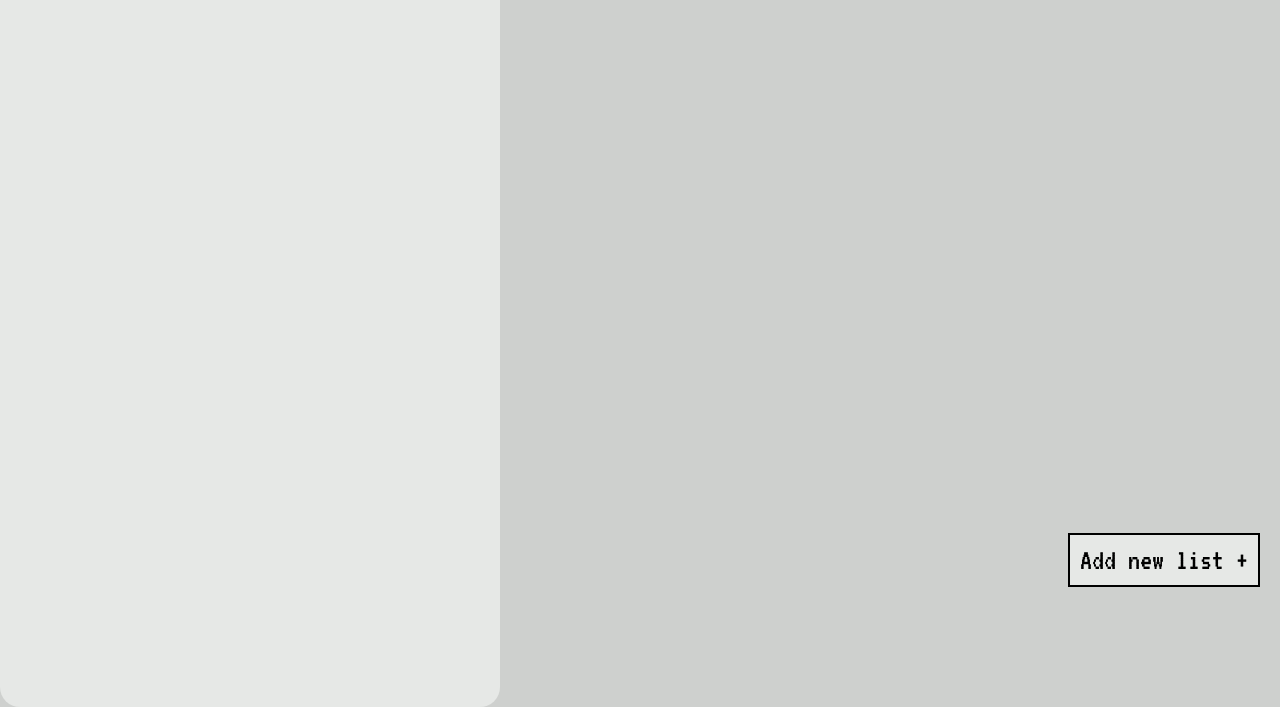
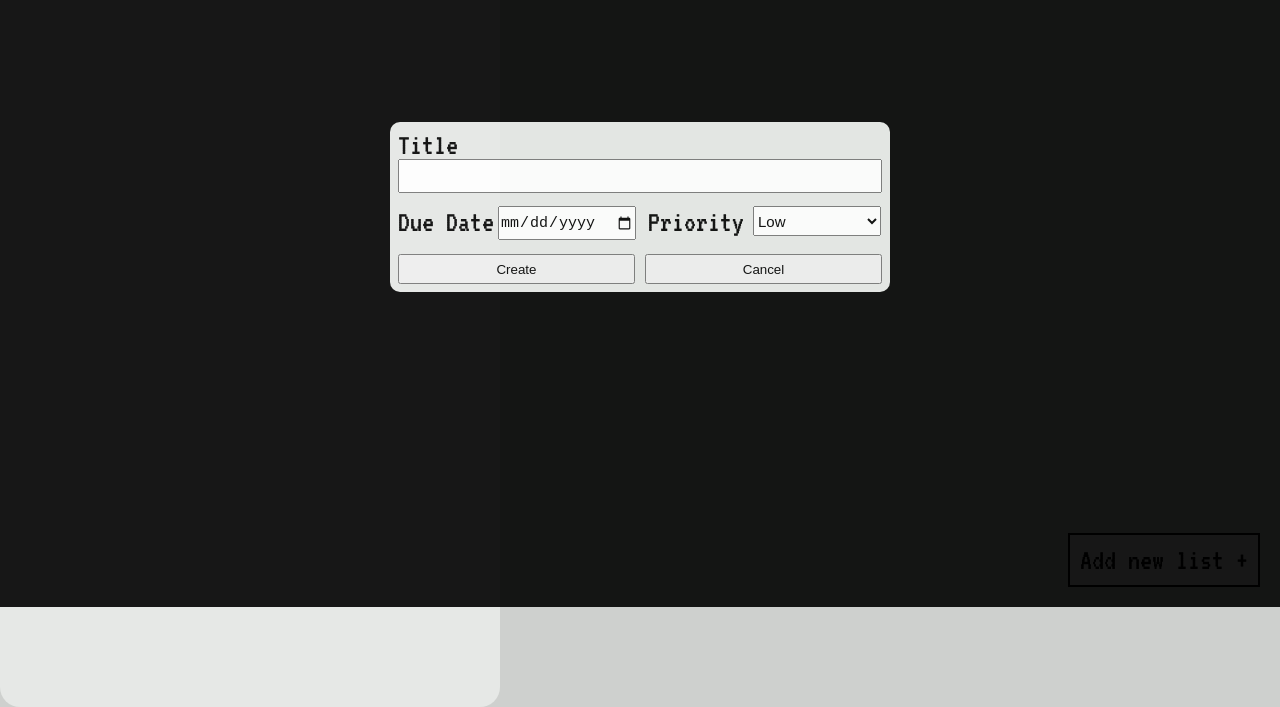
Before and after one commit to Dragesia/todo-list, a plain HTML site: page index.html in a window 1280 px wide. Shown: the part 193-900 px from the top of the page. Drawn offline with Linux system fonts and the light colour scheme.

Commit message:
added todo modal

```diff
--- a/index.html
+++ b/index.html
@@ -11,7 +11,33 @@
 <body>
     <div class="list-add">Add new list +</div>
     <div class="header">PIXEL TODO</div>
-    <div class="home">
+    <div class="home"></div>
+    <div class="modal">
+        <div class="todo-modal">
+            <div class="title-div">
+                <label for="title">Title</label>
+                <input type="text" name="title" id="title" required>
+            </div>
+            <div class="rest-div">
+                <div class="date-div">
+                    <label for="date">Due Date</label>
+                    <input type="date" name="date" id="date">
+                </div>
+                <div class="pri-div">
+                    <label for="priority">Priority</label>
+                    <select name="priority" id="priority">
+                        <option value="Low">Low</option>
+                        <option value="Medium">Medium</option>
+                        <option value="High">High</option>
+                    </select>
+                </div>
+            </div>
+            <div class="buttons-div">
+                <button id="create">Create</button>
+                <button id="cancel">Cancel</button>
+            </div>
+
+        </div>
     </div>
 </body>
 </html>
--- a/style.css
+++ b/style.css
@@ -11,7 +11,7 @@
 
 html, body {
     font-size: 10px;
-    box-sizing: border-box;
+    /*box-sizing: border-box;*/
     font-family: 'VT323';
     background-color: var(--light);
 }
@@ -124,3 +124,90 @@ html, body {
     background-color: var(--dark);
     color: var(--plat);
 }
+
+.modal {
+    position: fixed;
+    top: 0;
+    right: 0;
+    height: 100vh;
+    width: 100vw;
+    background-color: black;
+    opacity: 0.9;
+    display: flex;
+    justify-content: center;
+    align-items: center;
+}
+
+.todo-modal {
+    background-color: var(--plat);
+    height: 170px;
+    width: 500px;
+    border-radius: 10px;
+    display: flex;
+    flex-direction: column;
+    justify-content: center;
+    align-items: center;
+    gap: 10px;
+}
+
+.title-div, .rest-div, .buttons-div {
+    width: 100%;
+}
+
+.date-div, .pri-div {
+    width: 50%;
+}
+.title-div {
+    display: flex;
+    flex-direction: column;
+    align-items: stretch;
+}
+
+.rest-div {
+    display: flex;
+    flex-direction: row;
+}
+
+#title, #date, #priority {
+    position: relative;
+    bottom: 4px;
+    height: 30px;
+    width: auto;
+    font-size: 1.5rem;
+}
+
+#priority {
+    margin-left: 5px;
+    width: 51%;
+}
+
+#title {
+    margin-left: 8px;
+    margin-right: 8px;
+    padding-left: 5px;
+}
+
+label {
+    font-size: 3rem;
+    margin-left: 8px;
+}
+.title-div > label {
+    display: block;
+    margin-bottom: 3px;
+}
+
+.buttons-div {
+    display: grid;
+    grid-template-columns: 1fr 1fr;
+    gap: 10px;
+}
+
+#create, #cancel {
+    height: 30px;
+}
+#create {
+    margin-left: 8px;
+}
+#cancel {
+    margin-right: 8px;
+}
```
